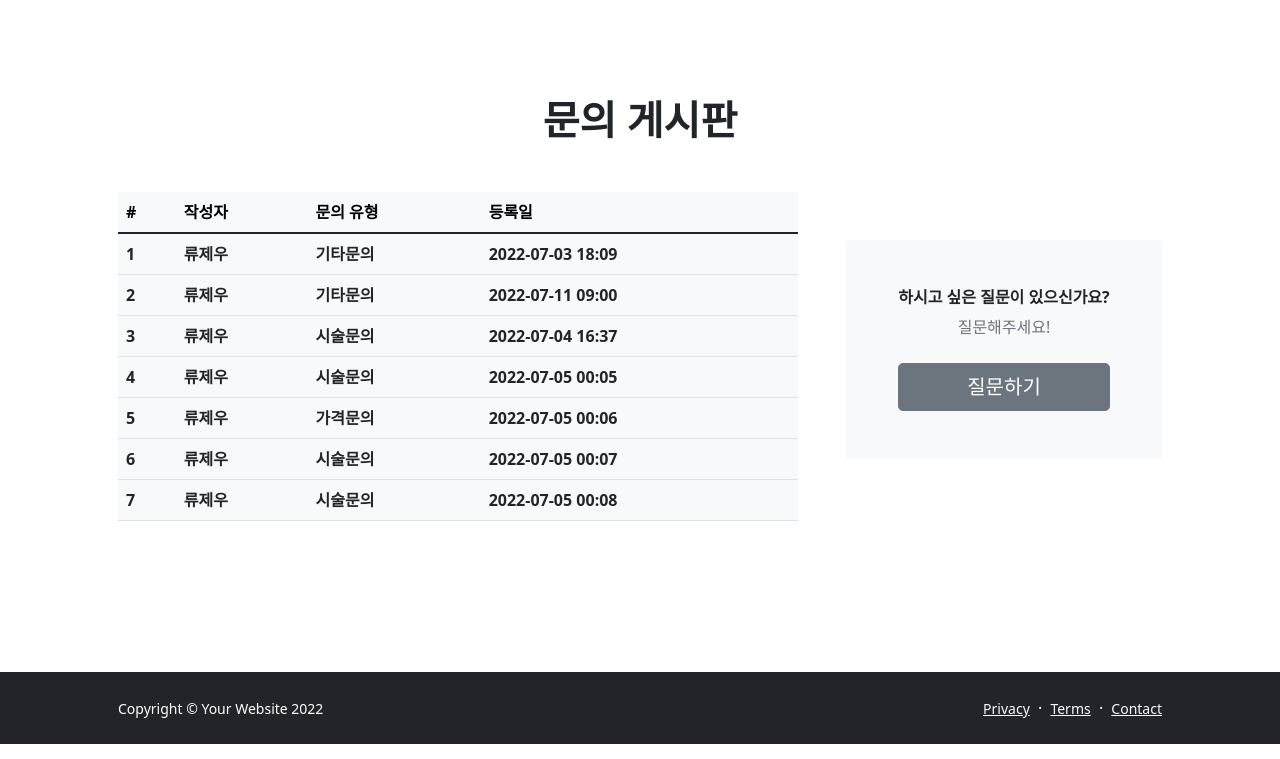
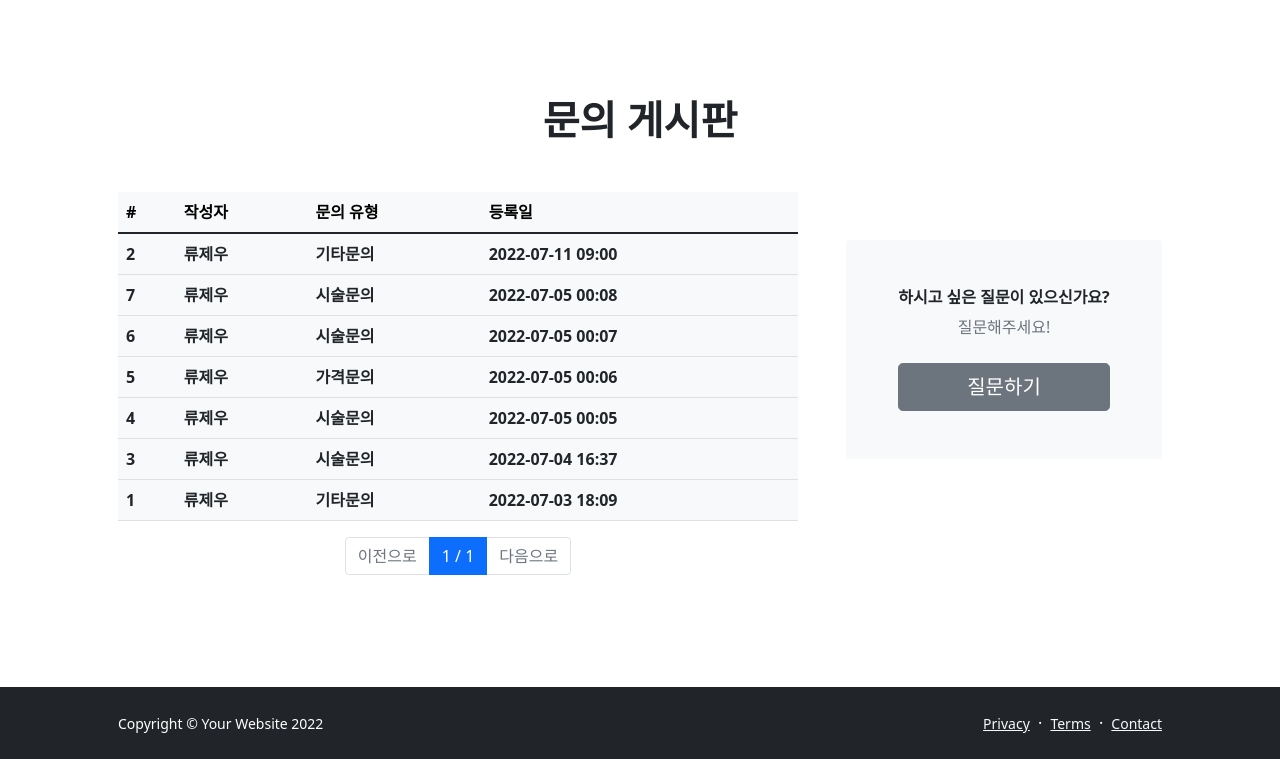
Before and after one commit to R-J-Woo/K-TOUCH, a Django app: page /question/ in a window 1280 px wide. Shown: the part 56-815 px from the top of the page. Run offline with Django 4.2, Linux system fonts and the light colour scheme; data comes from the database, SQL or seed files in the repository; lists and menus that the app fills with data are empty; some libraries are stand-ins or nearby versions.

Commit message:
문의 게시판 pagination

```diff
--- a/ktouch/question/templates/question_list.html
+++ b/ktouch/question/templates/question_list.html
@@ -30,6 +30,36 @@
                         {% endfor %}
                     </tbody>
                 </table>
+                <div class="row mt-2">
+                    <div class="col-12">
+                        <nav>
+                            <ul class="pagination justify-content-center">
+                                {% if page_obj.has_previous %}
+                                <li class="page-item">
+                                    <a class="page-link" href="?page={{ page_obj.previous_page_number }}">이전으로</a>
+                                </li>
+                                {% else %}
+                                <li class="page-item disabled">
+                                    <a class="page-link" href="#">이전으로</a>
+                                </li>
+                                {% endif %}
+                                <li class="page-item active">
+                                    <a class="page-link" href="#">
+                                        {{ page_obj.number }} / {{ page_obj.paginator.num_pages}}</a>
+                                </li>
+                                {% if page_obj.has_next %}
+                                <li class="page-item">
+                                    <a class="page-link" href="?page={{ page_obj.next_page_number }}">다음으로</a>
+                                </li>
+                                {% else %}
+                                <li class="page-item disabled">
+                                    <a class="page-link disabled" href="#">다음으로</a>
+                                </li>
+                                {% endif %}
+                            </ul>
+                        </nav>
+                    </div>
+                </div>
             </div>
             <div class="col-xl-4">
                 <div class="card border-0 bg-light mt-xl-5">
@@ -41,7 +71,8 @@
                                     질문해주세요!
                                     <br />
                                 </p>
-                                <div class="d-grid"><button class="btn btn-secondary btn-lg" type="submit"><a href="#"
+                                <div class="d-grid"><button class="btn btn-secondary btn-lg" type="submit"><a
+                                            href="/question/create/"
                                             class="text-decoration-none text-white">질문하기</a></button>
                                 </div>
                             </div>
--- a/ktouch/question/views.py
+++ b/ktouch/question/views.py
@@ -9,6 +9,9 @@ from user.models import User
 
 class QuestionList(ListView):
     model = Question
+    paginate_by = 15
+    page_kwarg = 'page'
+    ordering = '-register_date'
     template_name = 'question_list.html'
 
 
```
